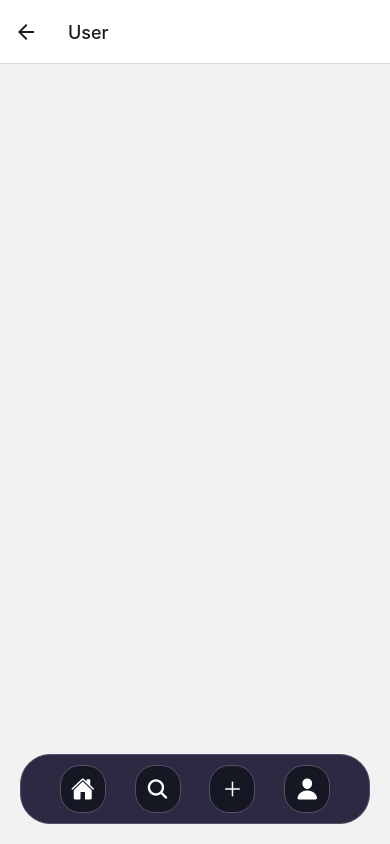
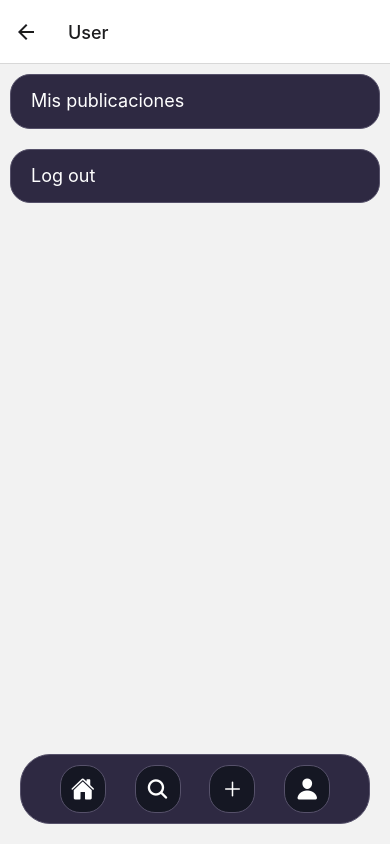
Before and after one commit to dani-o0/grup5-app, a React Native app in the folder poop-app/: screen /User in a window 390 px wide. Built offline with nearby package versions, Linux system fonts and the light colour scheme.

Commit message:
Added TabButton modified User

```diff
--- a/poop-app/components/GradientButton.js
+++ b/poop-app/components/GradientButton.js
@@ -1,4 +1,3 @@
-// components/Button.js
 import React from 'react';
 import { TouchableOpacity, Text, StyleSheet } from 'react-native';
 import { LinearGradient } from 'expo-linear-gradient';
--- /dev/null
+++ b/poop-app/components/TabButton.js
@@ -0,0 +1,32 @@
+import React from 'react';
+import { TouchableOpacity, Text, StyleSheet } from 'react-native';
+
+const TabButton = ({ title, onPress, width }) => {
+  return (
+    <TouchableOpacity
+      onPress={onPress}
+      style={[styles.button, { width }]}
+    >
+        <Text style={styles.buttonText}>{title}</Text>
+    </TouchableOpacity>
+  );
+};
+
+const styles = StyleSheet.create({
+  button: {
+    backgroundColor: '#2E2942',
+    borderRadius: 20,
+    height: '7%',
+    margin: 10,
+    borderWidth: 1,
+    borderColor: '#56516A',
+    paddingHorizontal: 20,
+    paddingVertical: 15
+  },
+  buttonText: {
+    color: '#FFF',
+    fontSize: 18,
+  },
+});
+
+export default TabButton;
--- a/poop-app/pages/User.js
+++ b/poop-app/pages/User.js
@@ -1,11 +1,14 @@
 import React from 'react';
 import { View, StyleSheet } from 'react-native';
 
-import Menu from '../components/Menu'
+import Menu from '../components/Menu';
+import TabButton from '../components/TabButton';
 
 export default function User() {
     return (
         <View style={{ flex: 1 }}>
+            <TabButton title='Mis publicaciones'  />
+            <TabButton title='Log out'  />
             <Menu/>
         </View>
     );
```
